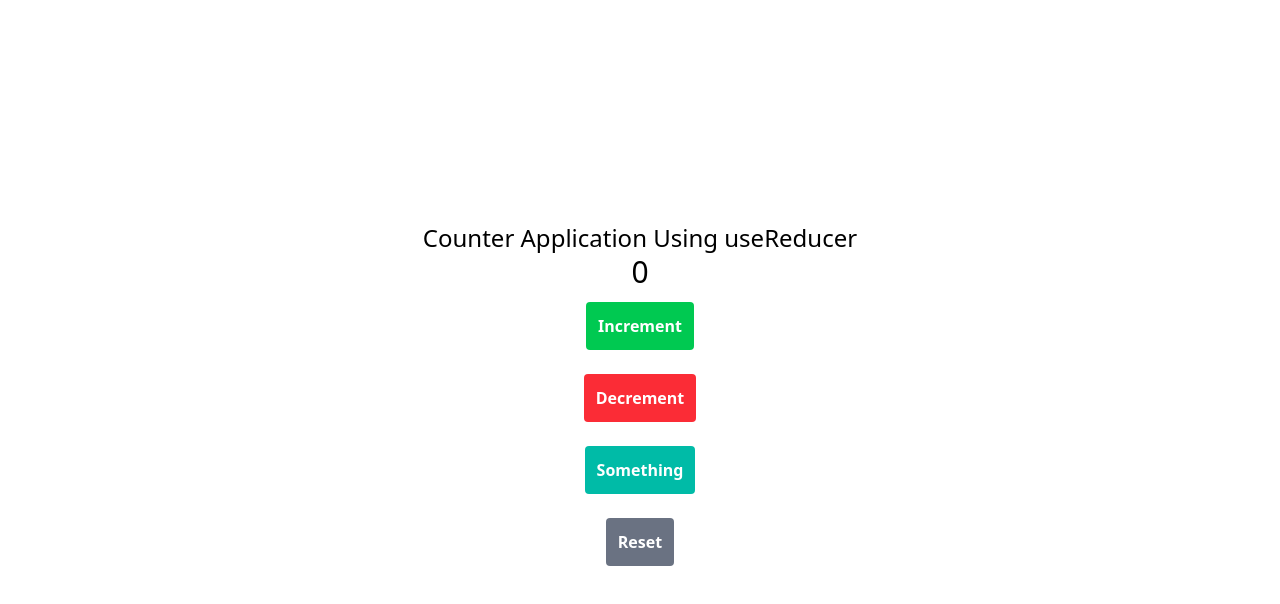
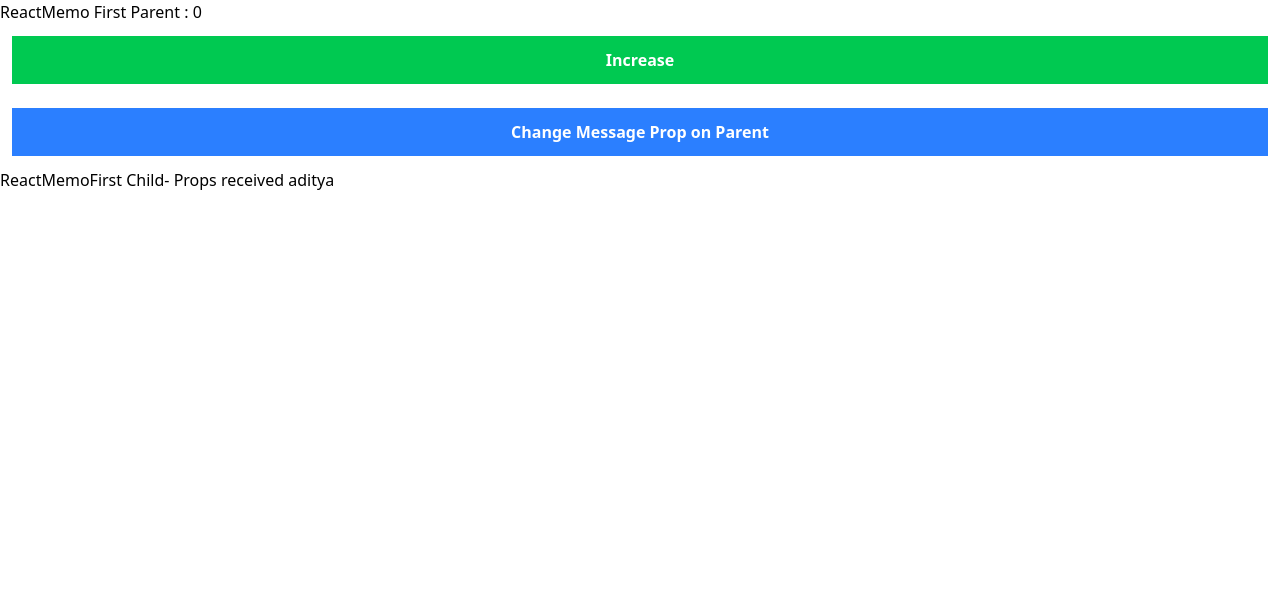
Before and after one commit to cyberadityacode/reactjs, a React (Vite) app in the folder 36 All Hooks in one Project/: page / in a window 1280 px wide. Shown: the top 604 px of the page. Built offline with nearby package versions, Linux system fonts and the light colour scheme.

Commit message:
added ReactMemo Amazing Example

```diff
--- /dev/null
+++ b/36 All Hooks in one Project/components/hooks/ReactMemo/ReactMemoFirst.jsx
@@ -0,0 +1,28 @@
+import React, { useEffect, useState } from "react";
+import ReactMemoFirstChild from "./ReactMemoFirstChild";
+
+export default function ReactMemoFirst() {
+    const [count, setCount] = useState(0);
+    const [message, setMessage] = useState('aditya');
+
+
+
+    const handleCountIncrease =()=>{
+        setCount(prev => prev+1);
+    }
+
+    const handleMessageChange = ()=>{
+       setMessage(prev=> prev= "cyberaditya")
+    }
+  console.log("Hello From Parent Component");
+  useEffect(() => {}, []);
+
+  return (
+    <div>
+      <h1>ReactMemo First Parent : {count}</h1>
+       <button onClick={handleCountIncrease} className="p-3 m-3 bg-green-500 text-white font-bold hover:bg-green-700 active:scale-105">Increase</button>
+       <button onClick={handleMessageChange} className="p-3 m-3 bg-blue-500 text-white font-bold hover:bg-blue-700 active:scale-105">Change Message Prop on Parent</button>
+      <ReactMemoFirstChild message={message} />
+    </div>
+  );
+}
--- /dev/null
+++ b/36 All Hooks in one Project/components/hooks/ReactMemo/ReactMemoFirstChild.jsx
@@ -0,0 +1,15 @@
+import React, { useEffect } from "react";
+
+function ReactMemoFirstChild({message}) {
+  console.log("Hello From Child Component");
+  useEffect(() => {
+    // console.log("First Render is ok");
+  }, []);
+  return (
+    <div>
+      <h1>ReactMemoFirst Child- Props received {message}</h1>
+    </div>
+  );
+}
+
+export default React.memo(ReactMemoFirstChild); // prevent re-render of child component because of state update on parent component
--- a/36 All Hooks in one Project/src/main.jsx
+++ b/36 All Hooks in one Project/src/main.jsx
@@ -39,6 +39,7 @@ import UseReducerSecond from "../components/hooks/useReducer/UseReducerSecond.js
 import UseReducerThird from "../components/hooks/useReducer/UseReducerThird.jsx";
 import UseReducerForth from "../components/hooks/useReducer/UseReducerForth.jsx";
 import UseReducerFifth from "../components/hooks/useReducer/UseReducerFifth.jsx";
+import ReactMemoFirst from "../components/hooks/ReactMemo/ReactMemoFirst.jsx";
 
 createRoot(document.getElementById("root")).render(
   <StrictMode>
@@ -71,6 +72,7 @@ createRoot(document.getElementById("root")).render(
     {/* <UseReducerSecond /> */}
     {/* <UseReducerThird /> */}
     {/* <UseReducerForth /> */}
-    <UseReducerFifth />
+    {/* <UseReducerFifth /> */}
+    <ReactMemoFirst />
   </StrictMode>
 );
```
Also changed, not shown: 36 All Hooks in one Project/components/hooks/ReactMemo/readme.md (added).
